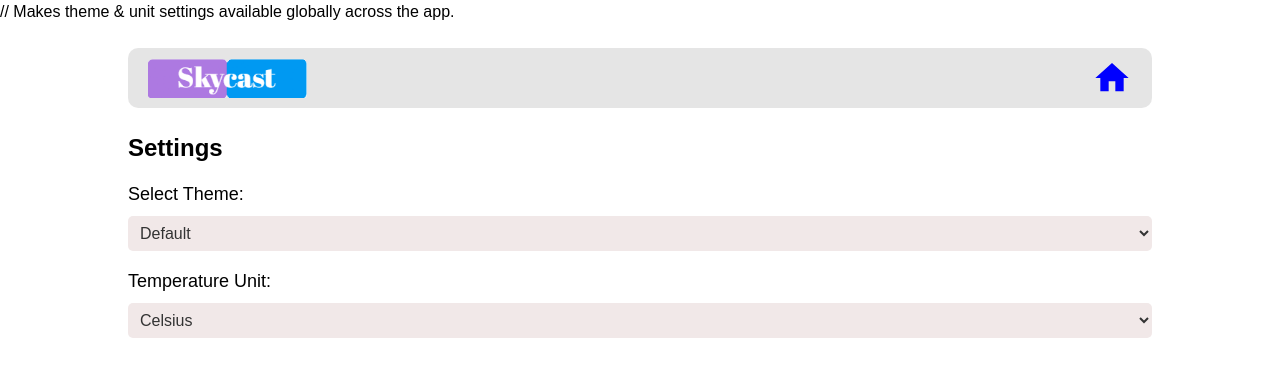
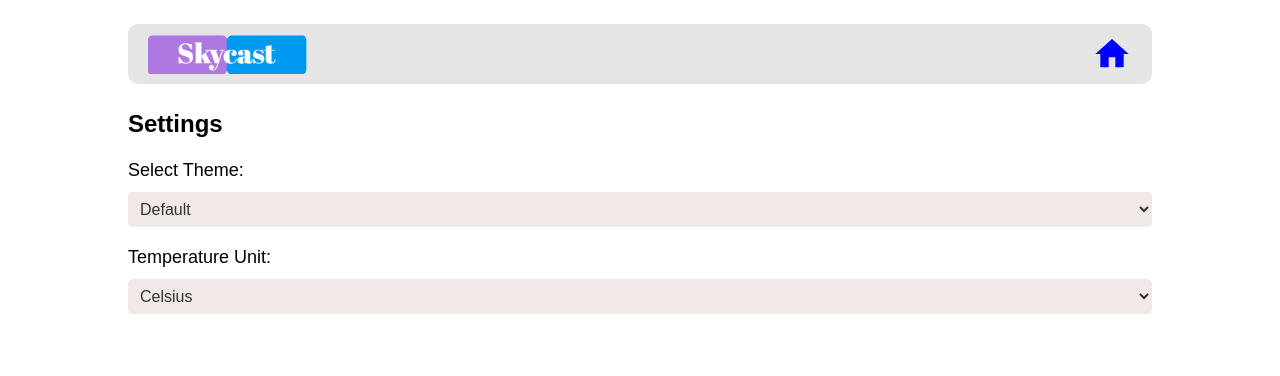
Before and after one commit to HenokCodez/SKYCAST, a React (Vite) app: page /SKYCAST/settings in a window 1280 px wide. Shown: the top 376 px of the page. Built offline with nearby package versions, Linux system fonts and the light colour scheme.

Commit message:
SkyCast V-1.0

```diff
--- a/src/main.jsx
+++ b/src/main.jsx
@@ -6,7 +6,6 @@ import { BrowserRouter } from "react-router-dom";
 
 createRoot(document.getElementById("root")).render(
   <BrowserRouter basename="/SKYCAST/">
-    // Makes theme & unit settings available globally across the app.
     <ThemeProvider>
       <App />
     </ThemeProvider>
```
